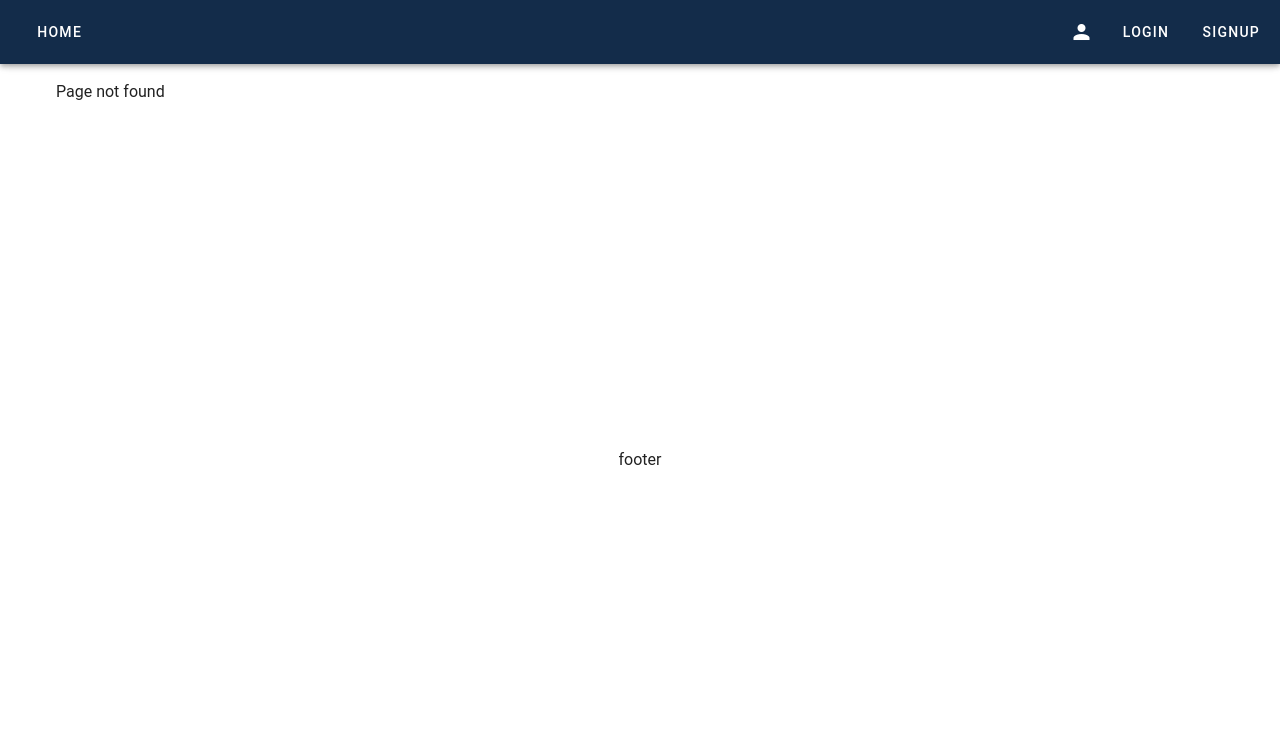
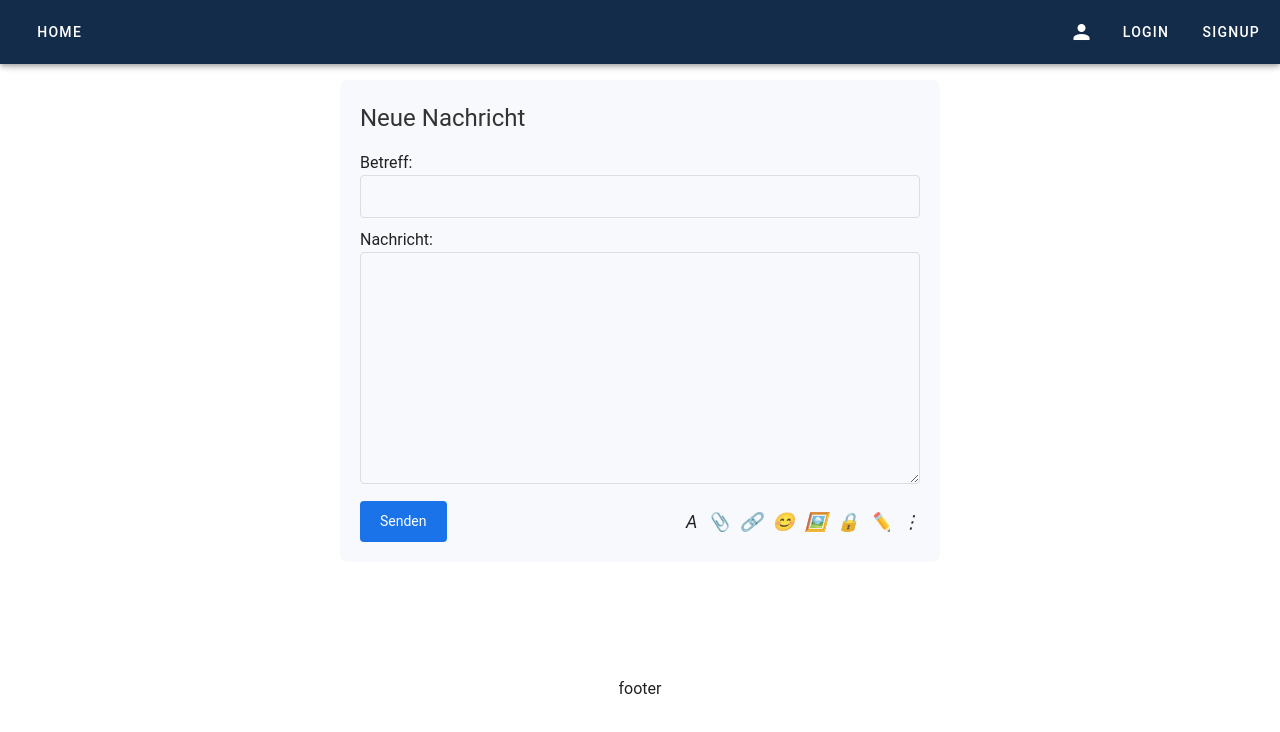
Before and after one commit to Imran17192/HackathonFulda, a Vue app in the folder frontend/: page /new-post in a window 1280 px wide. Before the commit this address had no page. Shown: the top 732 px of the page. Built offline with nearby package versions, Linux system fonts and the light colour scheme.

Commit message:
post: Added new-post

```diff
--- a/frontend/src/router/index.js
+++ b/frontend/src/router/index.js
@@ -2,6 +2,7 @@ import { createRouter, createWebHistory } from 'vue-router'
 import LoginView from '@/views/auth/LoginView.vue';
 import SignupView from '@/views/auth/SignupView.vue';
 import NotFoundView from '@/views/NotFoundView.vue';
+import PostView from "@/views/PostView.vue";
 
 const router = createRouter({
     history: createWebHistory(import.meta.env.BASE_URL),
@@ -21,6 +22,11 @@ const router = createRouter({
             component: SignupView
         },
         {
+            path: '/new-post',
+            name: 'new-post',
+            component: PostView
+        },
+        {
             path: '/:notFound(.*)',
             component: NotFoundView,
         },
--- /dev/null
+++ b/frontend/src/views/PostView.vue
@@ -0,0 +1,104 @@
+<template>
+    <div class="message-form">
+        <h2>Neue Nachricht</h2>
+        <form @submit.prevent="sendMessage">
+            <div class="input-group">
+                <label for="subject">Betreff:</label>
+                <input type="text" id="subject" v-model="message.subject" required />
+            </div>
+            <div class="input-group">
+                <label for="content">Nachricht:</label>
+                <textarea id="content" v-model="message.content" rows="10" required></textarea>
+            </div>
+            <div class="actions">
+                <button type="submit" class="send-button">Senden</button>
+                <div class="icons">
+                    <i class="icon">A</i>
+                    <i class="icon">📎</i>
+                    <i class="icon">🔗</i>
+                    <i class="icon">😊</i>
+                    <i class="icon">🖼️</i>
+                    <i class="icon">🔒</i>
+                    <i class="icon">✏️</i>
+                    <i class="icon">⋮</i>
+                </div>
+            </div>
+        </form>
+    </div>
+</template>
+
+<script>
+export default {
+    data() {
+        return {
+            message: {
+                subject: '',
+                content: '',
+            },
+        };
+    },
+    methods: {
+        sendMessage() {
+            console.log("Nachricht gesendet:", this.message);
+            // Hier könnte eine API-Anfrage oder weitere Logik hinzugefügt werden
+            this.message.subject = '';
+            this.message.content = '';
+        },
+    },
+};
+</script>
+
+<style scoped>
+.message-form {
+    max-width: 600px;
+    margin: auto;
+    background-color: #f7f9fc;
+    padding: 20px;
+    border-radius: 8px;
+}
+
+h2 {
+    margin-bottom: 15px;
+    color: #333;
+    font-weight: normal;
+}
+
+.input-group {
+    margin-bottom: 10px;
+}
+
+input[type="text"],
+textarea {
+    width: 100%;
+    padding: 10px;
+    border: 1px solid #ddd;
+    border-radius: 4px;
+    font-size: 14px;
+}
+
+.actions {
+    display: flex;
+    align-items: center;
+    justify-content: space-between;
+}
+
+.send-button {
+    background-color: #1a73e8;
+    color: #fff;
+    padding: 10px 20px;
+    border: none;
+    border-radius: 4px;
+    font-size: 14px;
+    cursor: pointer;
+}
+
+.icons {
+    display: flex;
+    gap: 10px;
+}
+
+.icon {
+    font-size: 18px;
+    cursor: pointer;
+}
+</style>
```
Also changed, not shown: frontend/src/App.vue (+10 -0 lines).
